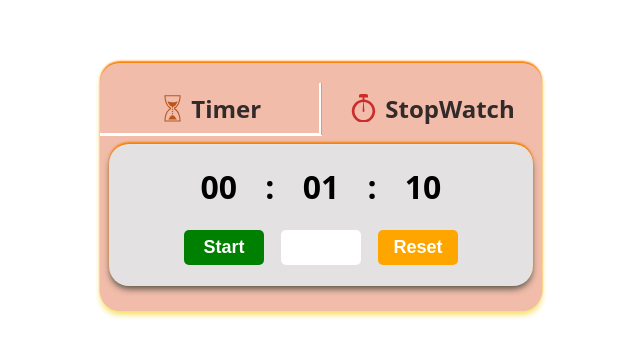
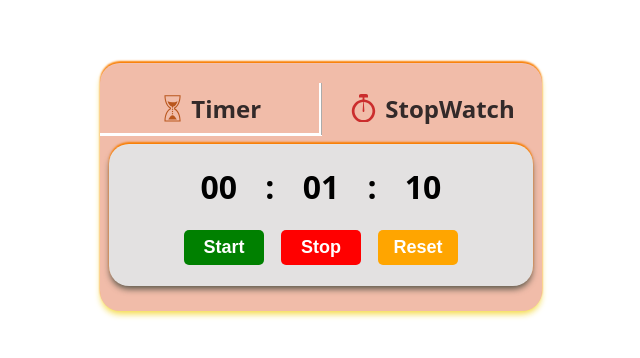
Before and after one commit to AnandaSH-8/Timer-StopWatch, a React (Vite) app: page / in a window 1280 px wide. Shown: the top 358 px of the page, without its empty margins (319-959 px from the left). Built offline with nearby package versions, Linux system fonts and the light colour scheme.

Commit message:
Add some modifications and added icons

```diff
--- a/src/Components/stopwatch.jsx
+++ b/src/Components/stopwatch.jsx
@@ -91,7 +91,7 @@ export class StopWatch extends Component
             <div>
                 <button style={{background:start?"red":"green"}} className={Style.Buttons}  disabled={start}
                 onClick={()=>{this.startWatch()}}>Start</button>
-                <button style={{background:start?"green":"red"}} className={Style.Buttons}
+                <button style={{background:start?"green":"red"}}  className={Style.Buttons} disabled={!start}
                 onClick={()=>{this.stopWatch()}}>Stop</button>
                 <button style={{background:"orange"}} className={Style.Buttons}
                 onClick={()=>{this.resetWatch()}}>Reset</button>
--- a/src/Components/timer.jsx
+++ b/src/Components/timer.jsx
@@ -109,9 +109,9 @@ export class Timer extends Component
                     </div>
                 }
             <div>
-                <button style={{background:start?"white":"green"}} className={Style.Buttons} disabled={start}
+                <button style={{background:start?"red":"green"}} className={Style.Buttons} disabled={start}
                 onClick={()=>{this.startTimer()}}>Start</button>
-                <button style={{background:start?"red":"white"}} className={Style.Buttons}
+                <button style={{background:start?"green":"red"}} className={Style.Buttons} disabled={!start}
                 onClick={()=>{this.stopTimer()}}>Stop</button>
                 <button style={{background:"orange"}} className={Style.Buttons}
                 onClick={()=>{this.resetTimer()}}>Reset</button>
```
